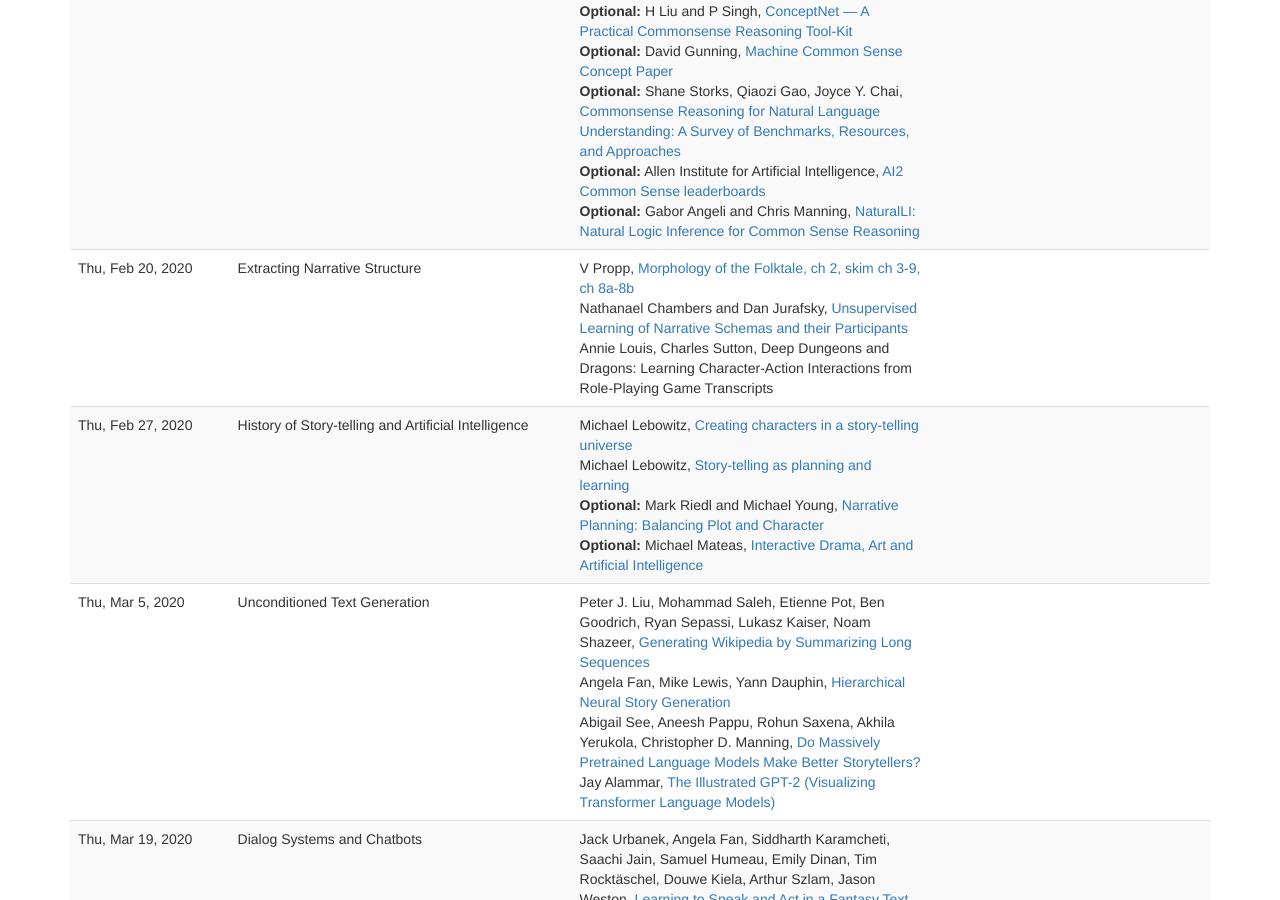
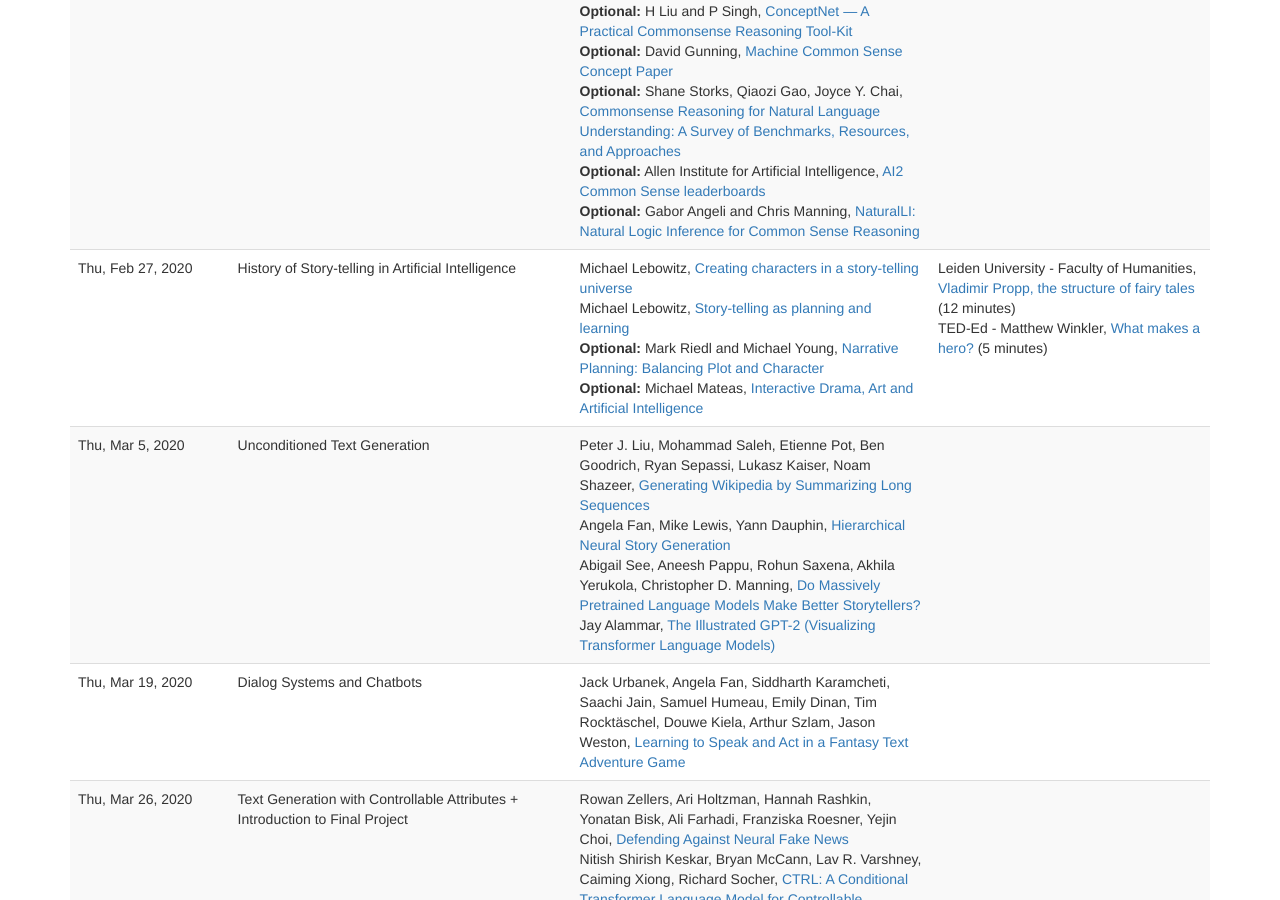
Before and after one commit to interactive-fiction-class/interactive-fiction-class.github.io, a Jekyll site: the page built from lectures.md, in a window 1280 px wide and 900 px high, scrolled down 1114 px. Built offline with Jekyll 4.4.1, drawn with Linux system fonts in a browser that asks for light colours; nearby versions of some CDN libraries; a script that is not in the unit is left out.

Commit message:
Update lectures.yaml

```diff
--- a/_data/lectures.yaml
+++ b/_data/lectures.yaml
@@ -179,9 +179,25 @@
       authors: Annie Louis, Charles Sutton
       year: 2018
       optional: false
--
+    -
+      title: Beyond Canonical Texts&colon; A Computational Analysis of Fanfiction
+      authors: Smitha Milli and David Bamman
+      year: 2016
+      url: https://www.aclweb.org/anthology/D16-1218.pdf
+      optional: false
+  videos:
+    -
+      authors: Leiden University - Faculty of Humanities
+      url: https://www.youtube.com/watch?v=V5RyV-s0yhU
+      title: Vladimir Propp, the structure of fairy tales
+      length: 12 minutes
+    -
+      authors: TED-Ed - Matthew Winkler
+      url: https://www.youtube.com/watch?v=Hhk4N9A0oCA
+      title: What makes a hero?
+      length: 5 minutes
   date: 2020-02-27
-  title: History of Story-telling and Artificial Intelligence
+  title: History of Story-telling in Artificial Intelligence
   description: Classic AI approaches to Story Telling
   slides:
   readings:
```
